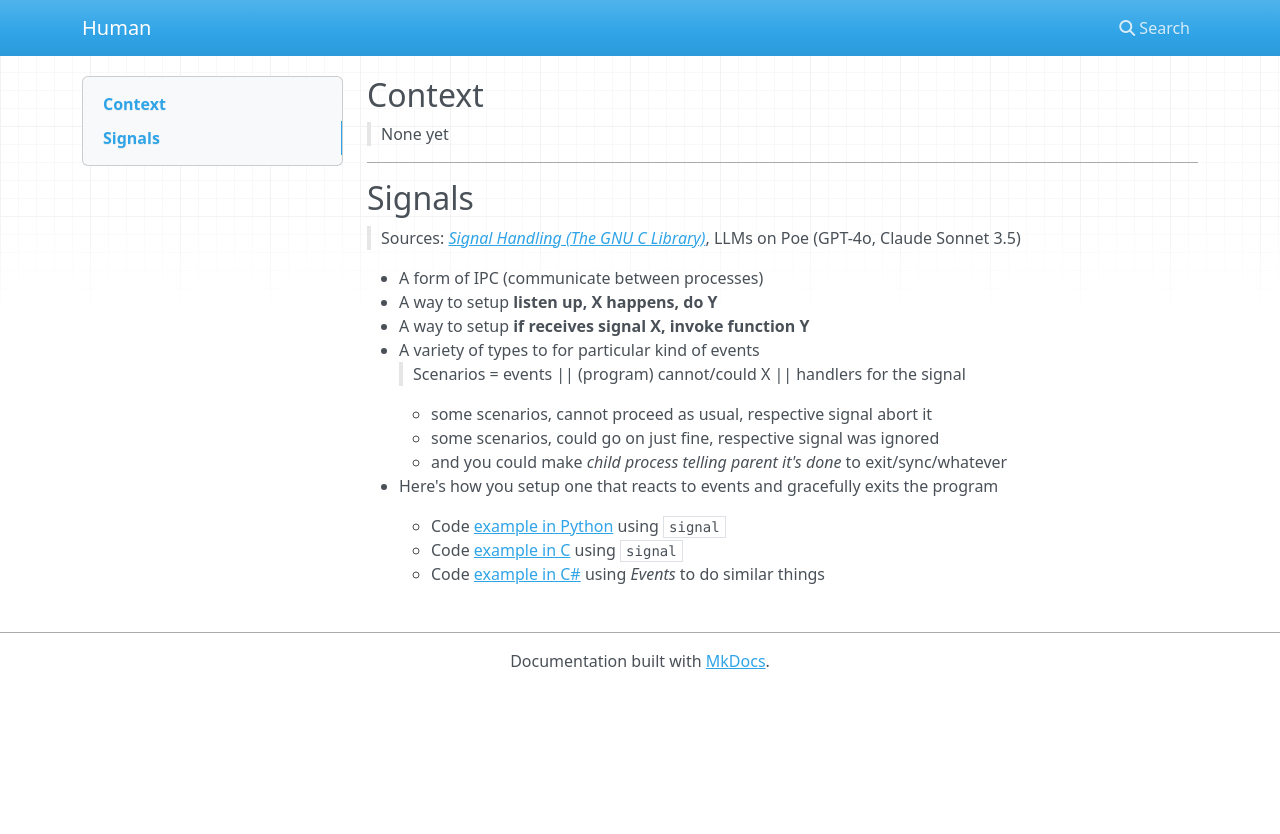
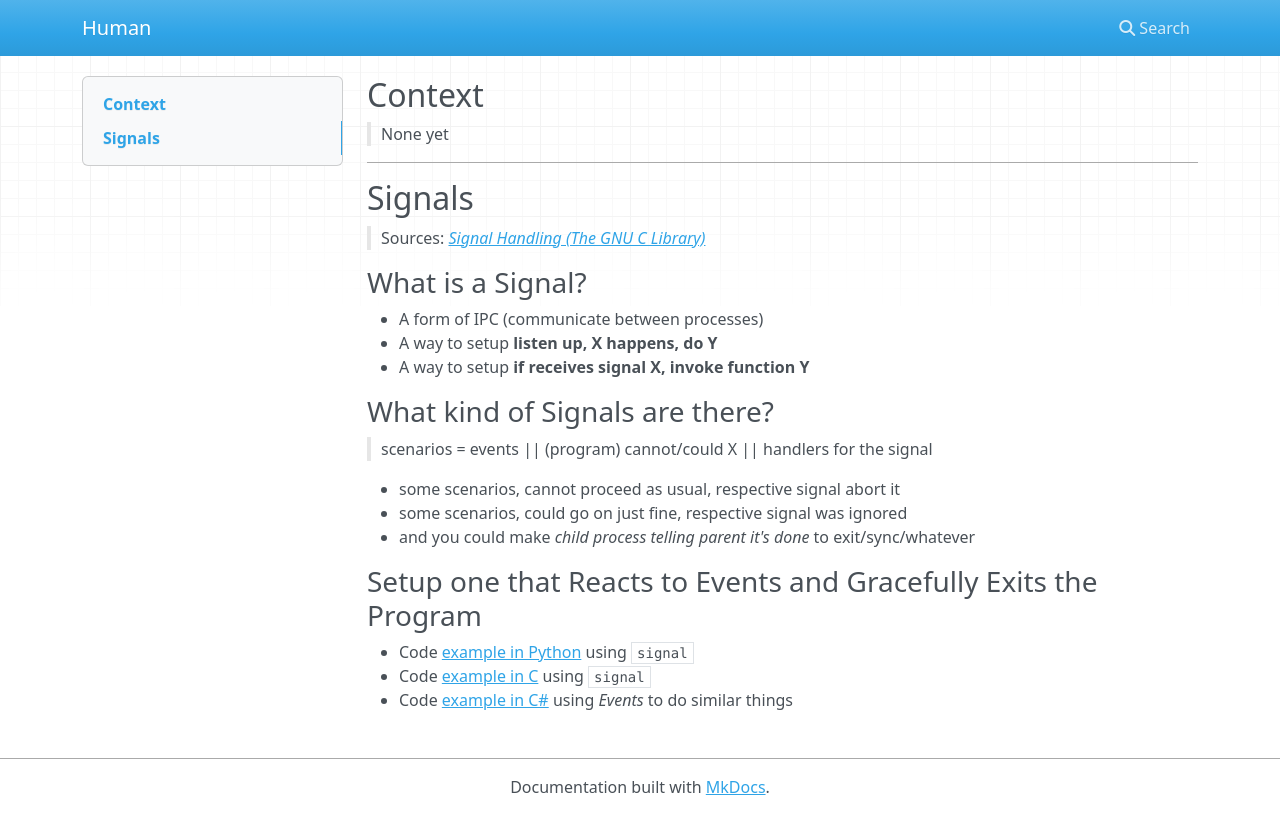
Before and after one commit to codingEzio/codingEzio.github.io, an MkDocs documentation site: the page built from docs/hands-on/core-operatingsystem.md, in a window 1280 px wide. Shown: the top 834 px of the page. Built offline with MkDocs 1.6.1, drawn with Linux system fonts in a browser that asks for light colours; nearby versions of some CDN libraries.

Commit message:
refactor+style: Restructure the notes on signal for Operating System

```diff
--- a/docs/hands-on/core-operatingsystem.md
+++ b/docs/hands-on/core-operatingsystem.md
@@ -7,18 +7,24 @@
 
 ## Signals
 
-> Sources: [*Signal Handling (The GNU C Library)*](https://www.gnu.org/software/libc/manual/html_node/Signal-Handling.html), LLMs on Poe (GPT-4o, Claude Sonnet 3.5)
+> Sources: [*Signal Handling (The GNU C Library)*](https://www.gnu.org/software/libc/manual/html_node/Signal-Handling.html)
+
+### What is a Signal?
 
 - A form of IPC (communicate between processes)
 - A way to setup **listen up, X happens, do Y**
 - A way to setup **if receives signal X, invoke function Y**
-- A variety of types to for particular kind of events
-  > Scenarios = events || (program) cannot/could X || handlers for the signal
-    - some scenarios, cannot proceed as usual, respective signal abort it
-    - some scenarios, could go on just fine, respective signal was ignored
-    - and you could make *child process telling parent it's done* to exit/sync/whatever
-- Here's how you setup one that reacts to events and gracefully exits the program
 
-    - Code [example in Python](https://github.com/codingEzio/codingezio.github.io/blob/master/hands-on/mock-signal.py) using `signal`
-    - Code [example in C](https://github.com/codingEzio/codingezio.github.io/blob/master/hands-on/mock-signal.c) using `signal`
-    - Code [example in C#](https://github.com/codingEzio/codingezio.github.io/blob/master/hands-on/mock-signal-with-event.cs) using *Events* to do similar things
+### What kind of Signals are there?
+
+> scenarios = events || (program) cannot/could X || handlers for the signal
+
+- some scenarios, cannot proceed as usual, respective signal abort it
+- some scenarios, could go on just fine, respective signal was ignored
+- and you could make *child process telling parent it's done* to exit/sync/whatever
+
+### Setup one that Reacts to Events and Gracefully Exits the Program
+
+- Code [example in Python](https://github.com/codingEzio/codingezio.github.io/blob/master/hands-on/mock-signal.py) using `signal`
+- Code [example in C](https://github.com/codingEzio/codingezio.github.io/blob/master/hands-on/mock-signal.c) using `signal`
+- Code [example in C#](https://github.com/codingEzio/codingezio.github.io/blob/master/hands-on/mock-signal-with-event.cs) using *Events* to do similar things
```
